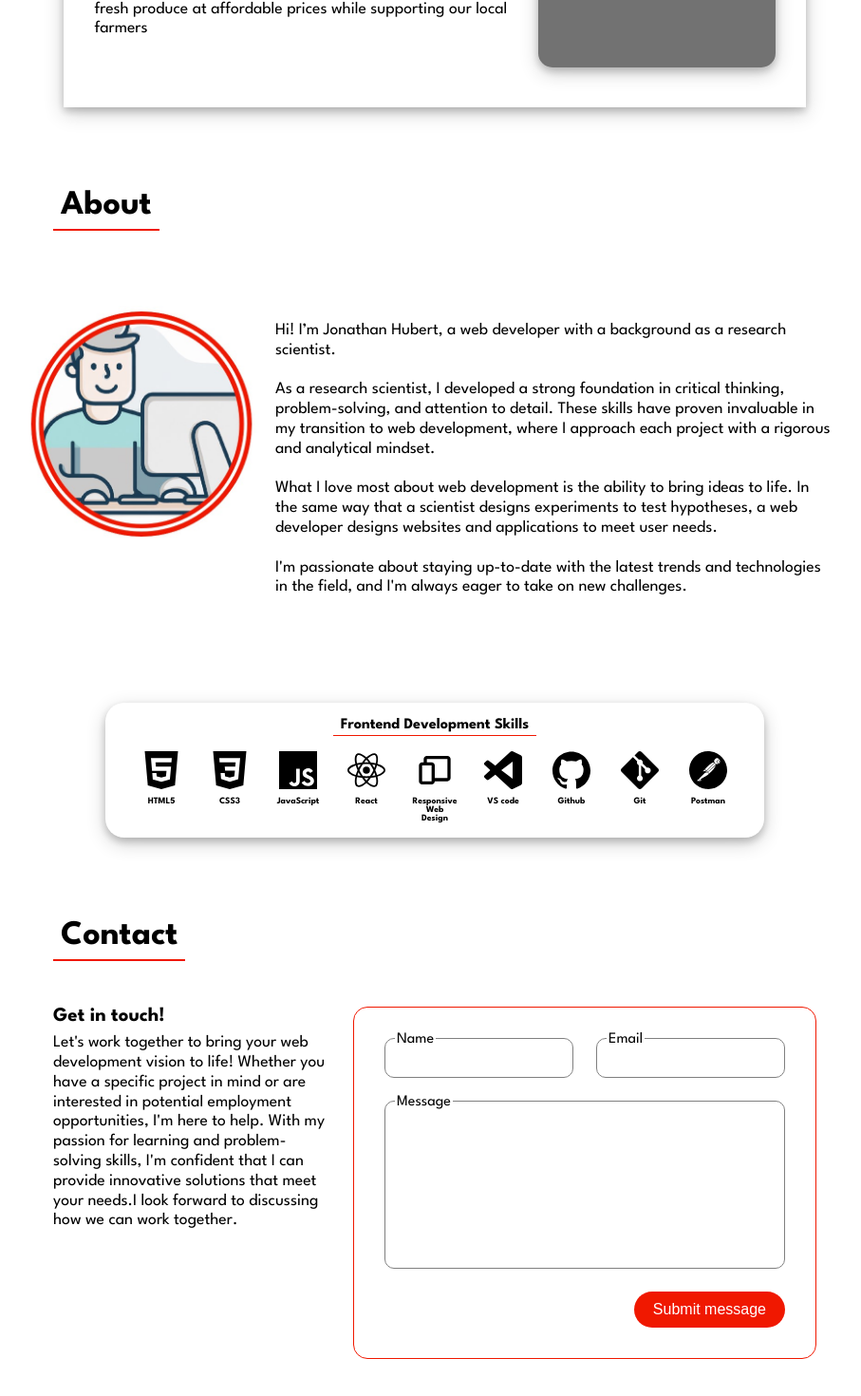
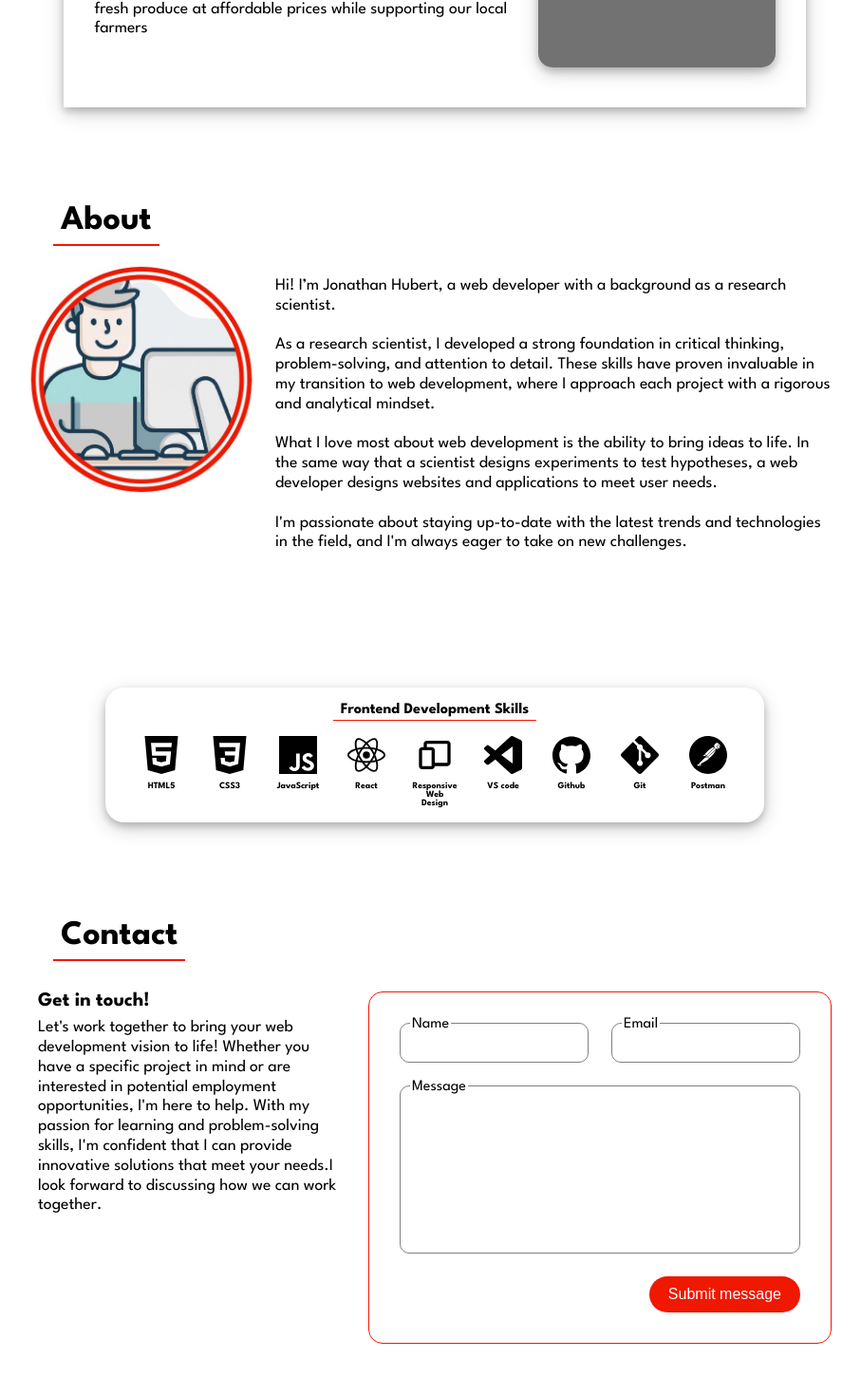
Before and after one commit to jhprojectsnz/portfolio-page, a React (Vite) app: page / in a window 1280 px wide. Shown: the part 1676-3146 px from the top of the page at 95% size, without its empty margins (182-1089 px from the left). Built offline with nearby package versions, Linux system fonts and the light colour scheme.

Commit message:
Change animation - vertical

```diff
--- a/src/Components/About.css
+++ b/src/Components/About.css
@@ -8,7 +8,7 @@ Media queries for mobile/narrow screen */
   justify-content: space-around;
 }
 
-.about-container {
+.about-content {
   display: flex;
 }
 
@@ -22,7 +22,7 @@ Media queries for mobile/narrow screen */
 }
 
 @media (max-width: 800px) {
-  .about-container {
+  .about-content {
     flex-direction: column;
     align-items: center;
   }
--- a/src/Components/About.jsx
+++ b/src/Components/About.jsx
@@ -8,25 +8,26 @@ import { motion } from "framer-motion";
 export default function About() {
   return (
     <section className="about-section" id="about">
-      <div className="subtitle-container">
-        <h2>About</h2>
-      </div>
       <motion.div
         className="about-container"
         initial={{
           opacity: 0,
-          x: -100,
+          y: 100,
         }}
         whileInView={{
           opacity: 1,
-          x: 0,
+          y: 0,
           transition: {
             delay: 0.2,
-            duration: 0.7,
+            duration: 1,
           },
         }}
         viewport={{ once: true }}
       >
+        <div className="subtitle-container">
+          <h2>About</h2>
+        </div>
+        <div className="about-content">
           <img
             className="about-image"
             src={aboutImage}
@@ -38,21 +39,22 @@ export default function About() {
             <br />
             <br />
             As a research scientist, I developed a strong foundation in critical
-          thinking, problem-solving, and attention to detail. These skills have
-          proven invaluable in my transition to web development, where I
+            thinking, problem-solving, and attention to detail. These skills
+            have proven invaluable in my transition to web development, where I
             approach each project with a rigorous and analytical mindset.
             <br />
             <br />
             What I love most about web development is the ability to bring ideas
-          to life. In the same way that a scientist designs experiments to test
-          hypotheses, a web developer designs websites and applications to meet
-          user needs.
+            to life. In the same way that a scientist designs experiments to
+            test hypotheses, a web developer designs websites and applications
+            to meet user needs.
             <br />
             <br />
             I'm passionate about staying up-to-date with the latest trends and
             technologies in the field, and I'm always eager to take on new
             challenges.
           </p>
+        </div>
       </motion.div>
       <Skills />
     </section>
--- a/src/Components/ProjectCard.jsx
+++ b/src/Components/ProjectCard.jsx
@@ -17,7 +17,7 @@ export default function ProjectCard({ data }) {
         opacity: 1,
         y: 0,
         transition: {
-          delay: 0.5,
+          delay: 0.2,
           duration: 1,
         },
       }}
--- a/src/Components/contactForm.css
+++ b/src/Components/contactForm.css
@@ -3,11 +3,16 @@ Media queries for mobile/narrow screen */
 
 .contact-container {
   display: flex;
+  flex-direction: column;
   width: 100%;
-  padding: 2rem;
-  gap: 1.5rem;
   /* margin for space between form and footer when verticle window height is reduced  */
   margin-bottom: 2rem;
+}
+
+.contact-content {
+  display: flex;
+  gap: 2rem;
+  padding: 1rem;
 }
 
 .contact-text {
@@ -84,9 +89,9 @@ input:focus {
 
 /* switch contact section and form to single column for narrow screens */
 @media (max-width: 800px) {
-  .contact-container {
+  .contact-content {
     flex-direction: column;
-    padding: 1rem 2rem;
+    padding: 1rem;
     /* margin for space between form and footer when verticle window height is reduced  */
     margin-bottom: 4rem;
   }
--- a/src/Components/contactForm.jsx
+++ b/src/Components/contactForm.jsx
@@ -6,34 +6,35 @@ import { motion } from "framer-motion";
 export default function ContactForm() {
   return (
     <section className="contact-section" id="contact">
-      <div className="subtitle-container">
-        <h2>Contact</h2>
-      </div>
       <motion.div
         className="contact-container"
         initial={{
           opacity: 0,
-          x: -100,
+          y: 100,
         }}
         whileInView={{
           opacity: 1,
-          x: 0,
+          y: 0,
           transition: {
             delay: 0.2,
-            duration: 0.7,
+            duration: 1,
           },
         }}
         viewport={{ once: true }}
       >
+        <div className="subtitle-container">
+          <h2>Contact</h2>
+        </div>
+        <div className="contact-content">
           <div className="contact-text">
             <h4>Get in touch!</h4>
             <p className="main-text">
               Let's work together to bring your web development vision to life!
               Whether you have a specific project in mind or are interested in
               potential employment opportunities, I'm here to help. With my
-            passion for learning and problem-solving skills, I'm confident that
-            I can provide innovative solutions that meet your needs.I look
-            forward to discussing how we can work together.
+              passion for learning and problem-solving skills, I'm confident
+              that I can provide innovative solutions that meet your needs.I
+              look forward to discussing how we can work together.
             </p>
           </div>
           <form className="contact-form" name="contact">
@@ -53,6 +54,7 @@ export default function ContactForm() {
               <input className="button" type="submit" value="Submit message" />
             </div>
           </form>
+        </div>
       </motion.div>
     </section>
   );
--- a/src/Components/skills.jsx
+++ b/src/Components/skills.jsx
@@ -19,11 +19,11 @@ export default function Skills() {
       className="skills-section"
       initial={{
         opacity: 0,
-        x: -100,
+        y: 100,
       }}
       whileInView={{
         opacity: 1,
-        x: 0,
+        y: 0,
         transition: {
           duration: 0.7,
           delay: 0.2,
```
Lines whose indentation alone changed are shown as unchanged.
